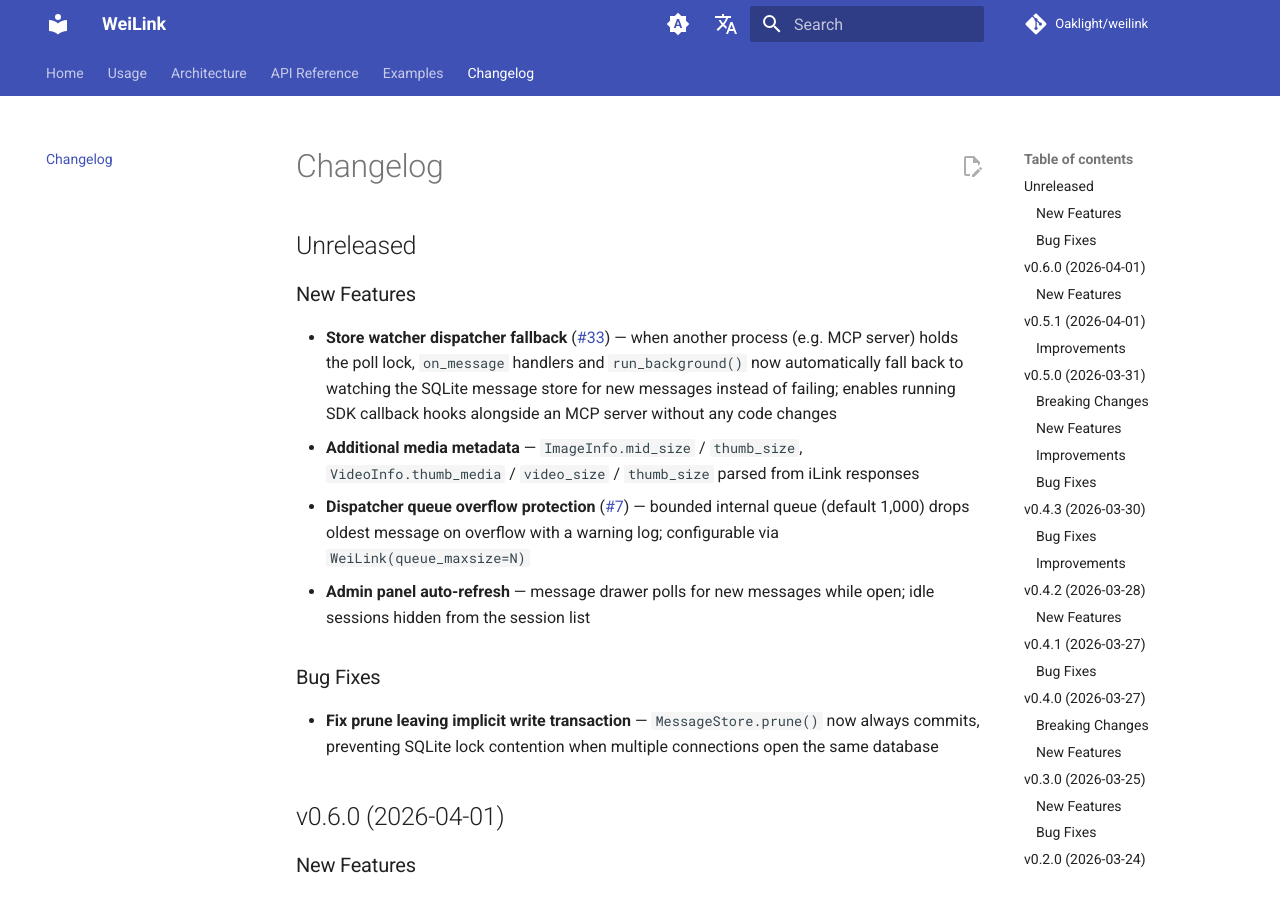
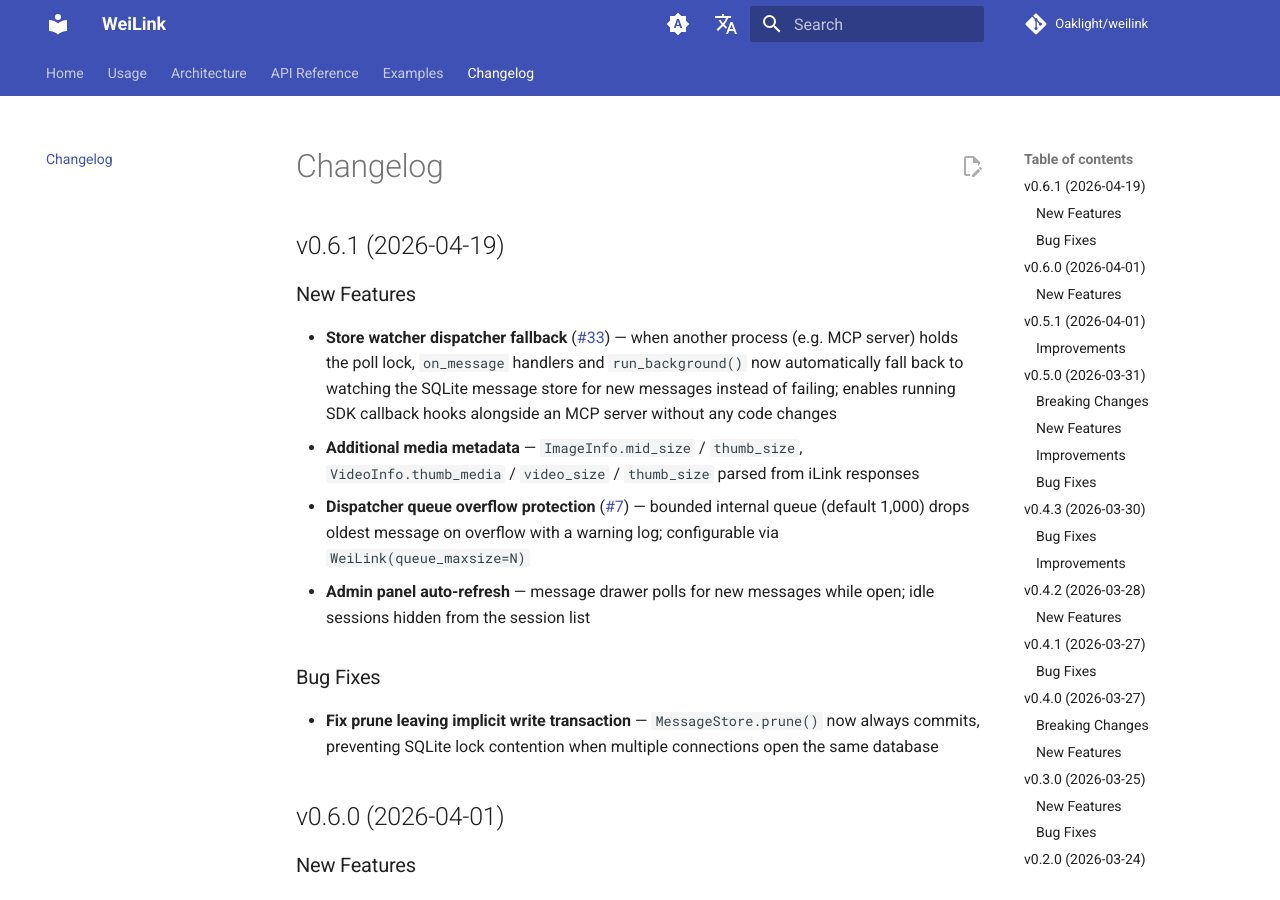
Before and after one commit to Oaklight/weilink, an MkDocs documentation site: the page built from docs/changelog.md, in a window 1280 px wide and 900 px high. Built offline with MkDocs 1.6.1 and Material for MkDocs 9.7.7, drawn with Linux system fonts in a browser that asks for light colours; comment, search, counter and statistics services are not loaded.

Commit message:
docs: update changelog for v0.6.1

```diff
--- a/docs/changelog.md
+++ b/docs/changelog.md
@@ -1,6 +1,6 @@
 # Changelog
 
-## Unreleased
+## v0.6.1 (2026-04-19)
 
 ### New Features
 
```
